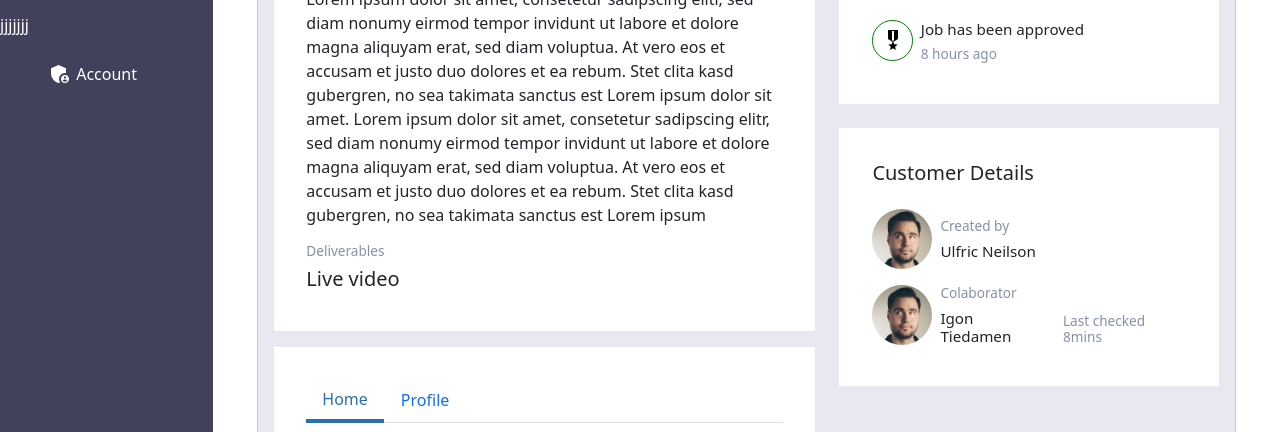
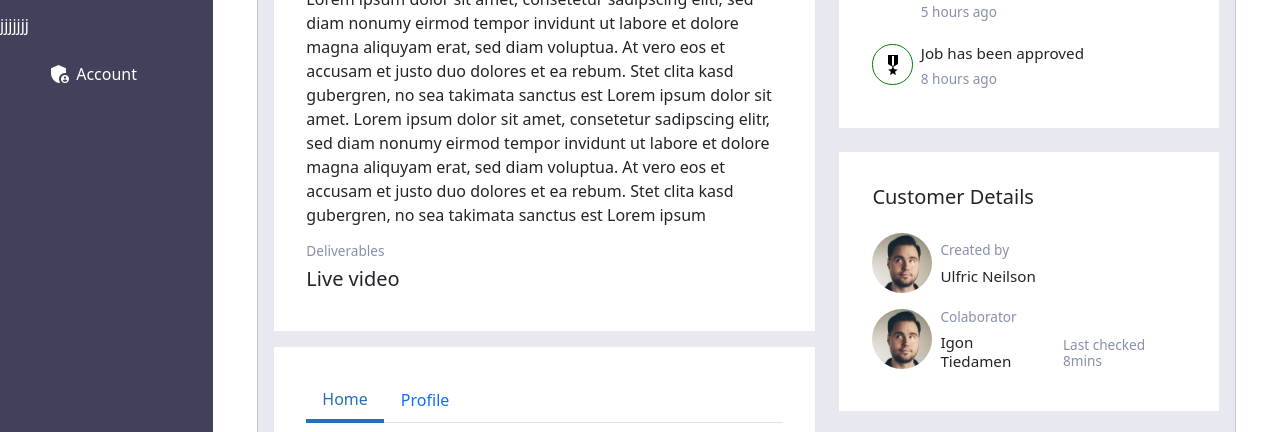
Before and after one commit to subham10dec/examassignment2, a plain HTML site: page index.html in a window 1280 px wide. Shown: the part 368-800 px from the top of the page. Drawn offline with nearby package versions, Linux system fonts and the light colour scheme.

Commit message:
Update index.html

```diff
--- a/index.html
+++ b/index.html
@@ -166,7 +166,7 @@
                                                                 your
                                                                 job</span></h5>
                                                         <h6 class="common-h6">4 hours ago</h6>
-
+ <h6 class="common-h6">5 hours ago</h6>
                                                     </div>
 
 
```
